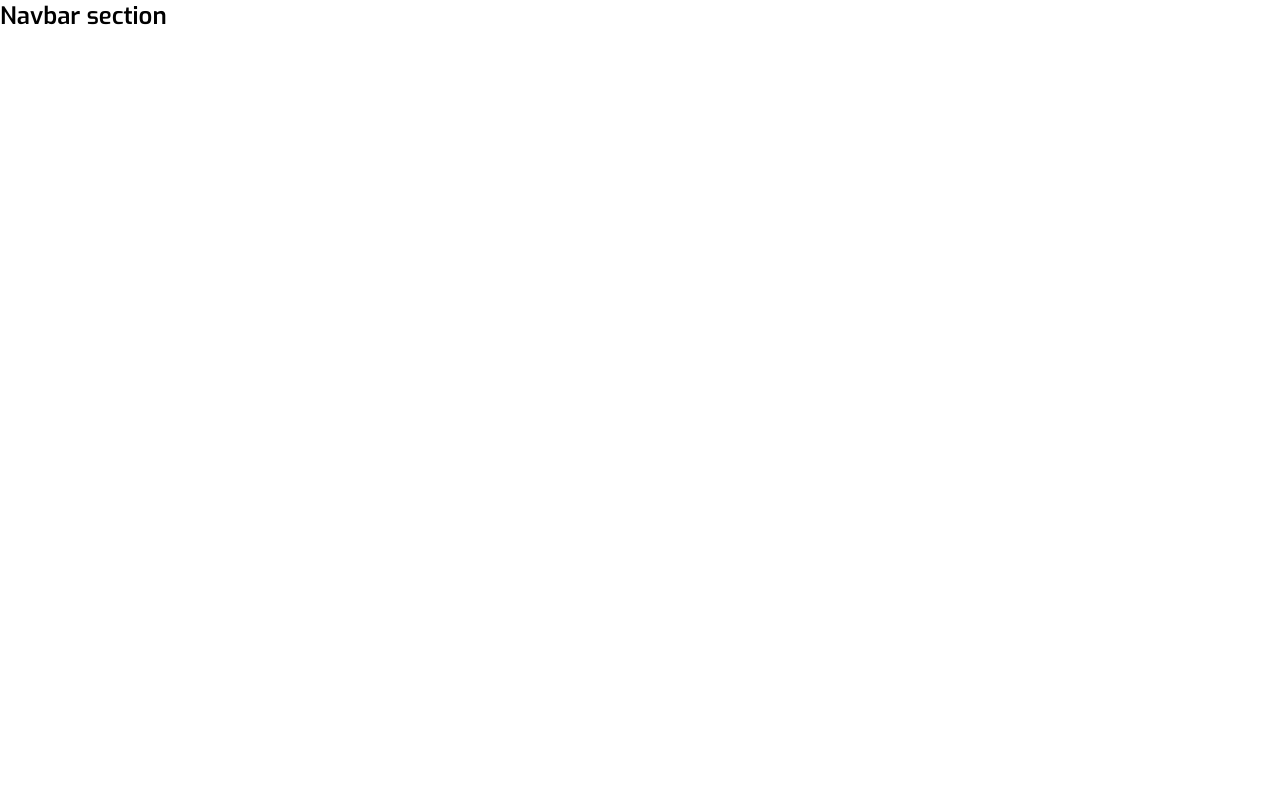
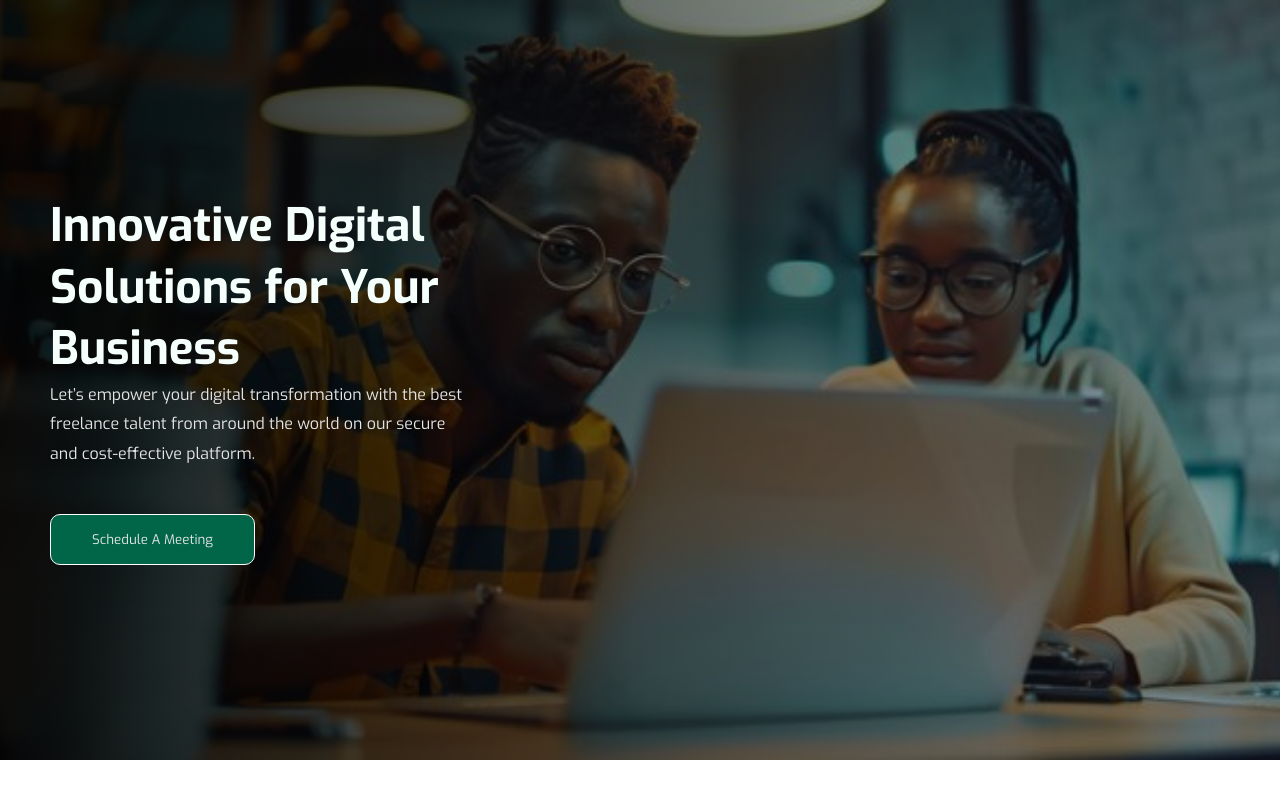
Before and after one commit to loyalthedev/jodna-tech, a React (Vite) app: page / in a window 1280 px wide. Built offline with nearby package versions, Linux system fonts and the light colour scheme.

Commit message:
initial commit

```diff
--- /dev/null
+++ b/src/(components)/HeroSection.jsx
@@ -0,0 +1,26 @@
+import React from "react";
+import { assets } from "../../public/assets/images";
+
+const HeroSection = () => {
+  return (
+    <div>
+      <div className="heroBgImg">
+        <img src={assets.HeroBg} alt="Hero bg" />
+        <div className="heroText">
+          <span>
+            <h2>Innovative Digital Solutions for Your Business</h2>
+            <p>
+              Let’s empower your digital transformation with the best freelance
+              talent from around the world on our secure and cost-effective
+              platform.
+            </p>
+          </span>
+          <button>Schedule A Meeting</button>
+        </div>
+      </div>
+      {/* <img src={assets.WhoWeAreBg} /> */}
+    </div>
+  );
+};
+
+export default HeroSection;
--- a/src/App.jsx
+++ b/src/App.jsx
@@ -1,11 +1,12 @@
 import { assets } from "../public/assets/images";
+import HeroSection from "./(components)/HeroSection";
 import Navbar from "./(components)/Navbar";
 
 function App() {
   return (
     <>
       {/* HEADER */}
-      <Navbar />
+      <HeroSection />
 
       {/* FOOTER */}
       {/*
--- a/src/styles/colors.scss
+++ b/src/styles/colors.scss
@@ -1,3 +1,5 @@
 $white: #fff;
 $black: #000;
 $primary: #006647;
+$textHeaderWhite: #f5fffc;
+$textWhite: #e6e6e6;
--- a/src/styles/hero.scss
+++ b/src/styles/hero.scss
@@ -1,3 +1,69 @@
-.border_hero {
-  border: 1px solid red;
+.heroBgImg {
+  position: relative;
+  width: 100vw;
+  height: 95vh;
+  overflow: hidden;
+  display: flex;
+  align-items: center;
+  &:after {
+    content: "";
+    position: absolute;
+    top: 0;
+    left: 0;
+    height: 100%;
+    width: 100%;
+    background: linear-gradient(
+      90deg,
+      rgba(0, 0, 0, 0.85) 0%,
+      rgba(0, 0, 0, 0.2) 100%
+    );
+  }
+  img {
+    position: absolute;
+    top: 0;
+    left: 0;
+    height: 100%;
+    width: 100%;
+    object-fit: cover;
+  }
+  .heroText {
+    z-index: 1;
+    width: 420px;
+    height: 370px;
+    display: flex;
+    justify-content: space-between;
+    flex-direction: column;
+    position: absolute;
+    color: $textWhite;
+    margin-left: 50px;
+    h2 {
+      font-weight: 700;
+      font-size: 46px;
+      line-height: 61.6px;
+      color: $textHeaderWhite;
+    }
+    p {
+      font-weight: 400;
+      font-size: 16px;
+      line-height: 29.6px;
+    }
+    button {
+      background-color: $primary;
+      color: $textWhite;
+      border-radius: 10px;
+      border: 0.8px solid $white;
+      padding: 16px 40px;
+      width: 205px;
+    }
+  }
 }
+
+@media (max-width: 560px) {
+  .heroBgImg {
+    // height: 80vh;
+    .heroText {
+      margin-left: 0;
+      width: 350px;
+    }
+  }
+}
```
